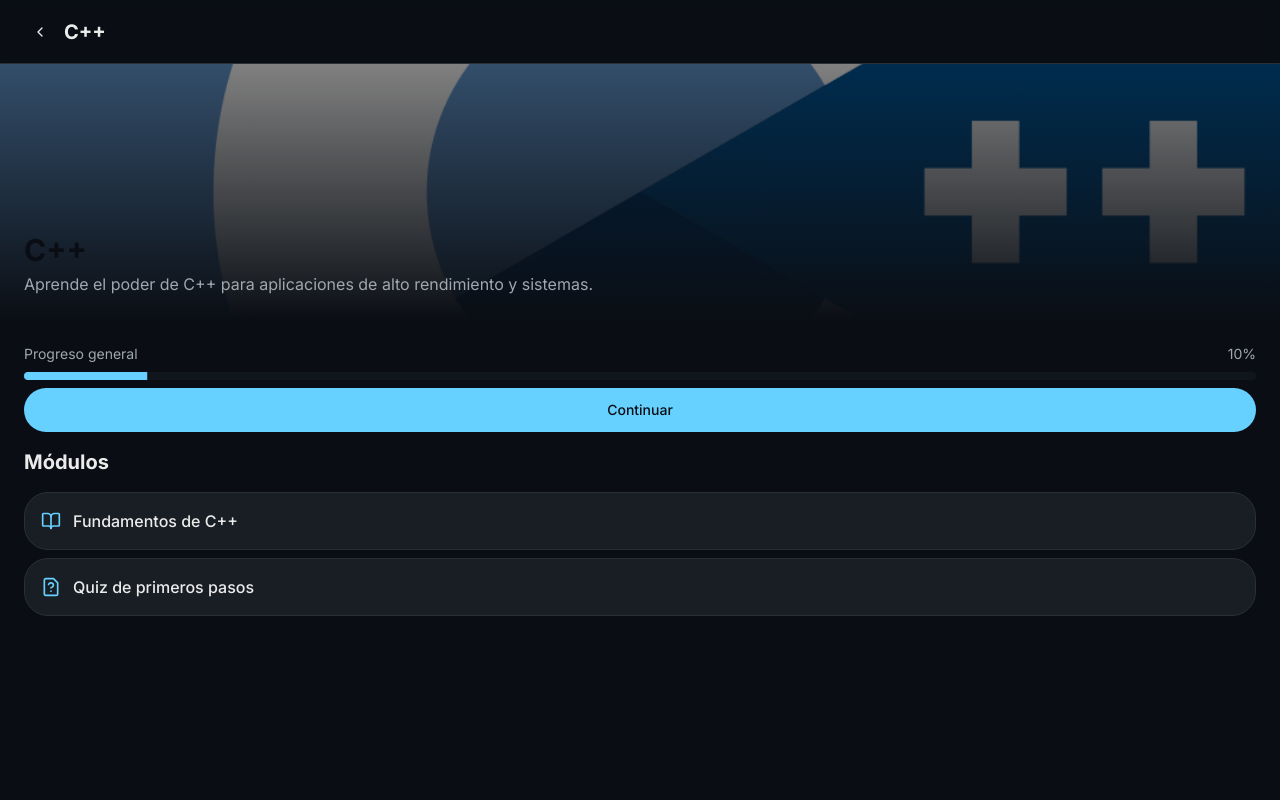
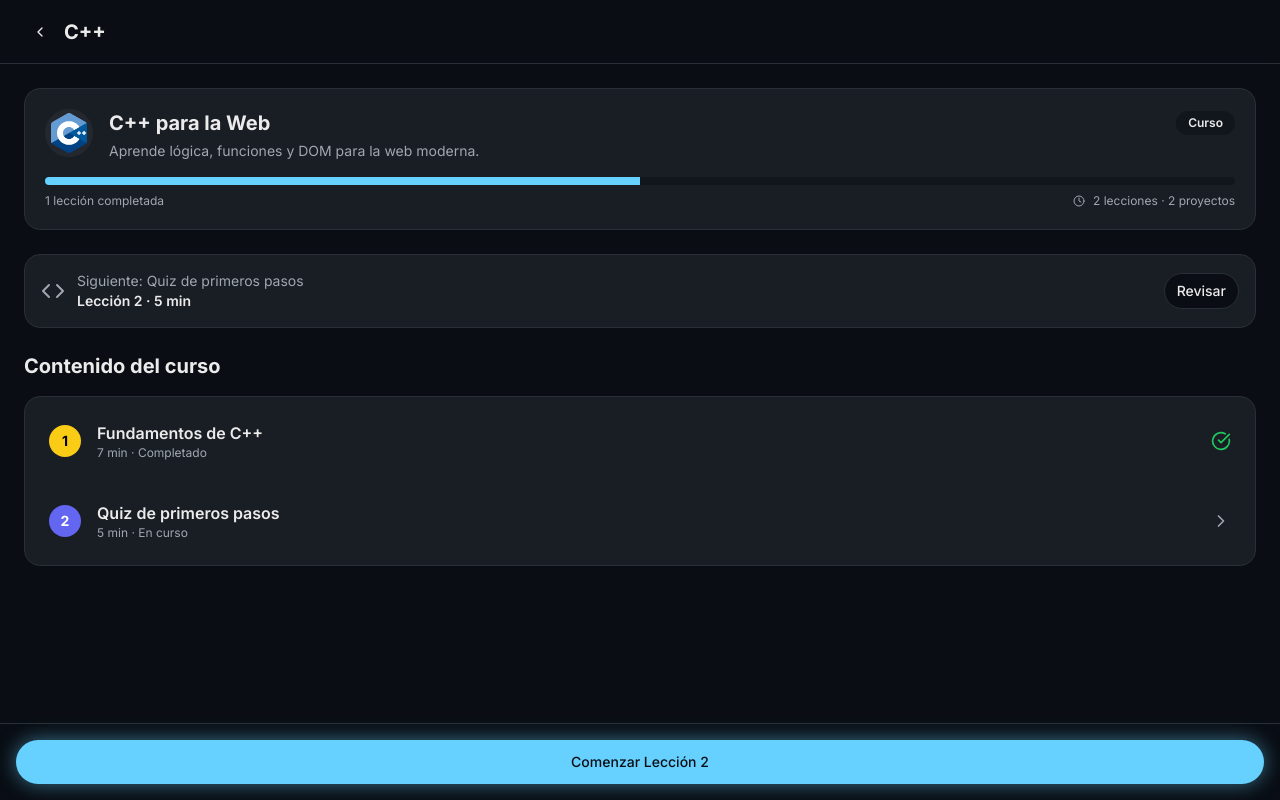
Before and after one commit to Lume03/Codecraft, a Next.js app: page /course/cpp-101 in a window 1280 px wide. Built offline with nearby package versions, Linux system fonts and the light colour scheme.

Commit message:
quiero que al entrar a un curos tenga ese formato la cantidad de leccion

```diff
--- a/src/app/course/[courseId]/page.tsx
+++ b/src/app/course/[courseId]/page.tsx
@@ -7,21 +7,35 @@ import { notFound, useParams } from 'next/navigation';
 import Link from 'next/link';
 import Image from 'next/image';
 import { Button } from '@/components/ui/button';
-import { CheckCircle, BookOpen, FileQuestion } from 'lucide-react';
+import {
+  CheckCircle,
+  ChevronRight,
+  Clock,
+  Code,
+  PlayCircle,
+} from 'lucide-react';
 import { Progress } from '@/components/ui/progress';
 import { useEffect, useState } from 'react';
+import { cn } from '@/lib/utils';
 
 export default function CourseDetailPage() {
   const params = useParams();
   const { courseId } = params as { courseId: string };
   const course = courses.find((c) => c.id === courseId);
 
-  // Use state to manage client-side randomness to avoid hydration errors
-  const [moduleStatuses, setModuleStatuses] = useState<boolean[]>([]);
+  const [moduleStatuses, setModuleStatuses] = useState<
+    ('completed' | 'in_progress' | 'locked')[]
+  >([]);
 
   useEffect(() => {
     if (course) {
-      setModuleStatuses(course.modules.map(() => Math.random() > 0.5));
+      // Simulate status: first is completed, second is in progress, rest are locked
+      const statuses: ('completed' | 'in_progress' | 'locked')[] = course.modules.map((_, index) => {
+        if (index === 0) return 'completed';
+        if (index === 1) return 'in_progress';
+        return 'locked';
+      });
+      setModuleStatuses(statuses);
     }
   }, [course]);
 
@@ -29,74 +43,134 @@ export default function CourseDetailPage() {
     notFound();
   }
 
-  // Find the first uncompleted module to link the "Continue" button
-  const continueModule =
-    course.modules.find((m) => m.id) || course.modules[0]; // Simple logic for now
+  const lessonsCompleted = moduleStatuses.filter(s => s === 'completed').length;
+  const totalLessons = course.modules.length;
+  const progressPercentage = (lessonsCompleted / totalLessons) * 100;
+
+  const currentLessonIndex = moduleStatuses.findIndex(s => s === 'in_progress');
+  const nextLesson = currentLessonIndex !== -1 ? course.modules[currentLessonIndex] : course.modules[0];
 
   return (
-    <div className="flex min-h-screen flex-col">
+    <div className="flex min-h-screen flex-col bg-background">
       <Header title={course.title} showBackButton />
-      <div className="relative h-48 w-full md:h-64">
+
+      <main className="flex-1 space-y-6 p-4 pb-28 md:p-6">
+        {/* Main Course Info Card */}
+        <div className="rounded-2xl border bg-card p-5">
+          <div className="flex items-start gap-4">
+            <div className="flex h-12 w-12 flex-shrink-0 items-center justify-center rounded-lg bg-card-foreground/5 p-1">
               <Image
                 src={course.image.imageUrl}
                 alt={course.image.description}
-          layout="fill"
-          objectFit="cover"
-          className="brightness-50"
+                width={48}
+                height={48}
+                className="h-full w-full object-contain"
                 data-ai-hint={course.image.imageHint}
               />
-        <div className="absolute inset-0 flex flex-col justify-end bg-gradient-to-t from-background to-transparent p-4 md:p-6">
-          <h2 className="text-2xl font-bold text-primary-foreground md:text-3xl">
-            {course.title}
-          </h2>
-          <p className="mt-1 text-sm text-muted-foreground md:text-base">
-            {course.description}
+            </div>
+            <div className="flex-1">
+              <div className="flex items-center justify-between">
+                <h2 className="text-xl font-bold">{course.title} para la Web</h2>
+                <span className="rounded-full bg-secondary px-3 py-1 text-xs font-semibold">
+                  Curso
+                </span>
+              </div>
+              <p className="mt-1 text-sm text-muted-foreground">
+                Aprende lógica, funciones y DOM para la web moderna.
               </p>
             </div>
           </div>
-      <div className="p-4 md:p-6">
-        <div className="mb-4 space-y-2">
-          <div className="flex justify-between text-sm text-muted-foreground">
-            <span>Progreso general</span>
-            <span>{course.progress}%</span>
+          <div className="mt-4 space-y-2">
+            <Progress value={progressPercentage} className="h-2" />
+            <div className="flex justify-between text-xs text-muted-foreground">
+              <span>
+                {lessonsCompleted} {lessonsCompleted === 1 ? 'lección completada' : 'lecciones completadas'}
+              </span>
+              <div className="flex items-center gap-2">
+                <Clock className="h-3 w-3" />
+                <span>{totalLessons} lecciones · 2 proyectos</span>
               </div>
-          <Progress value={course.progress} />
-          {continueModule && (
-            <Button asChild className="mt-4 w-full" size="lg">
-              <Link
-                href={`/course/${course.id}/${continueModule.type}/${continueModule.contentId}`}
-              >
-                Continuar
+            </div>
+          </div>
+        </div>
+
+        {/* Next Lesson Card */}
+        {nextLesson && (
+          <div className="flex items-center justify-between rounded-2xl border bg-card p-4">
+            <div className="flex items-center gap-3">
+              <Code className="h-6 w-6 text-muted-foreground" />
+              <div>
+                <p className="text-sm text-muted-foreground">Siguiente: {nextLesson.title}</p>
+                <p className="text-sm font-semibold">Lección {currentLessonIndex + 1} · {nextLesson.duration} min</p>
+              </div>
+            </div>
+            <Button variant="outline" size="sm" asChild>
+              <Link href={`/course/${course.id}/${nextLesson.type}/${nextLesson.contentId}`}>
+                Revisar
               </Link>
             </Button>
+          </div>
         )}
-        </div>
 
-        <h3 className="mb-4 text-xl font-bold">Módulos</h3>
-        <div className="space-y-2">
-          {course.modules.map((module, index) => (
+        {/* Course Content Section */}
+        <div>
+          <h3 className="mb-4 text-xl font-bold">Contenido del curso</h3>
+          <div className="space-y-2 rounded-2xl border bg-card p-2">
+            {course.modules.map((module, index) => {
+              const status = moduleStatuses[index];
+              return (
                 <Link
                   key={module.id}
                   href={`/course/${course.id}/${module.type}/${module.contentId}`}
-              className="block rounded-lg border bg-card p-4 transition-colors hover:bg-accent hover:text-accent-foreground"
+                  className={cn(
+                    'block rounded-xl p-4 transition-colors',
+                    status !== 'locked' ? 'hover:bg-secondary' : 'opacity-60 pointer-events-none'
+                  )}
                 >
                   <div className="flex items-center justify-between">
-                <div className="flex items-center gap-3">
-                  {module.type === 'theory' ? (
-                    <BookOpen className="h-5 w-5 text-primary" />
+                    <div className="flex items-center gap-4">
+                      <div
+                        className={cn(
+                          'flex h-8 w-8 items-center justify-center rounded-full text-sm font-bold',
+                          status === 'completed' && 'bg-yellow-400 text-black',
+                          status === 'in_progress' && 'bg-indigo-500 text-white',
+                          status === 'locked' && 'bg-secondary text-muted-foreground'
+                        )}
+                      >
+                        {index + 1}
+                      </div>
+                      <div>
+                        <p className="font-semibold">{module.title}</p>
+                        <p className="text-xs text-muted-foreground">
+                          {module.duration} min ·{' '}
+                          {status === 'completed' && 'Completado'}
+                          {status === 'in_progress' && 'En curso'}
+                          {status === 'locked' && 'Bloqueado'}
+                        </p>
+                      </div>
+                    </div>
+                    {status === 'completed' ? (
+                      <CheckCircle className="h-5 w-5 text-green-500" />
                     ) : (
-                    <FileQuestion className="h-5 w-5 text-accent" />
-                  )}
-                  <span className="font-medium">{module.title}</span>
-                </div>
-                {moduleStatuses[index] && (
-                  <CheckCircle className="h-5 w-5 text-green-500" />
+                      <ChevronRight className="h-5 w-5 text-muted-foreground" />
                     )}
                   </div>
                 </Link>
-          ))}
+              );
+            })}
           </div>
         </div>
+      </main>
+
+      {nextLesson && (
+         <div className="fixed bottom-0 inset-x-0 z-10 border-t bg-background/80 p-4 backdrop-blur-sm pb-[calc(1rem+env(safe-area-inset-bottom))]">
+            <Button size="lg" className="w-full" asChild style={{ borderRadius: '9999px', boxShadow: '0 0 20px 0 hsl(var(--primary) / 0.5)' }}>
+                <Link href={`/course/${course.id}/${nextLesson.type}/${nextLesson.contentId}`}>
+                    Comenzar Lección {currentLessonIndex + 1}
+                </Link>
+            </Button>
+         </div>
+      )}
     </div>
   );
 }
--- a/src/lib/data.tsx
+++ b/src/lib/data.tsx
@@ -37,6 +37,7 @@ export interface Module {
   title: string;
   type: 'theory' | 'quiz';
   contentId: string;
+  duration: number; // Duration in minutes
 }
 
 export type QuestionType =
@@ -138,9 +139,9 @@ export const courses: Course[] = [
     image: findImage('python-course'),
     progress: 75,
     modules: [
-        { id: 'py-m1', title: 'Introducción', type: 'theory', contentId: 'py-intro' },
-        { id: 'py-m2', title: 'Sintaxis básica', type: 'theory', contentId: 'py-syntax' },
-        { id: 'py-m3', title: 'Primer Quiz', type: 'quiz', contentId: 'py-quiz-1' },
+        { id: 'py-m1', title: 'Introducción', type: 'theory', contentId: 'py-intro', duration: 5 },
+        { id: 'py-m2', title: 'Sintaxis básica', type: 'theory', contentId: 'py-syntax', duration: 8 },
+        { id: 'py-m3', title: 'Primer Quiz', type: 'quiz', contentId: 'py-quiz-1', duration: 4 },
     ],
   },
   {
@@ -151,9 +152,10 @@ export const courses: Course[] = [
     image: findImage('js-course'),
     progress: 40,
     modules: [
-      { id: 'js-m1', title: 'Introducción', type: 'theory', contentId: 'js-intro' },
-      { id: 'js-m2', title: 'Quiz de variables', type: 'quiz', contentId: 'js-quiz-1' },
-      { id: 'js-m3', title: 'Tipos de datos', type: 'theory', contentId: 'js-data-types' },
+      { id: 'js-m1', title: 'Introducción a JS', type: 'theory', contentId: 'js-intro', duration: 6 },
+      { id: 'js-m2', title: 'Variables y Tipos', type: 'quiz', contentId: 'js-quiz-1', duration: 9 },
+      { id: 'js-m3', title: 'Funciones', type: 'theory', contentId: 'js-data-types', duration: 12 },
+      { id: 'js-m4', title: 'DOM y Eventos', type: 'theory', contentId: 'js-dom', duration: 10 },
     ],
   },
   {
@@ -164,8 +166,8 @@ export const courses: Course[] = [
     image: findImage('cpp-course'),
     progress: 10,
     modules: [
-        { id: 'cpp-m1', title: 'Fundamentos de C++', type: 'theory', contentId: 'cpp-intro' },
-        { id: 'cpp-m2', title: 'Quiz de primeros pasos', type: 'quiz', contentId: 'cpp-quiz-1' },
+        { id: 'cpp-m1', title: 'Fundamentos de C++', type: 'theory', contentId: 'cpp-intro', duration: 7 },
+        { id: 'cpp-m2', title: 'Quiz de primeros pasos', type: 'quiz', contentId: 'cpp-quiz-1', duration: 5 },
     ],
   },
 ];
```
Lines whose indentation alone changed are shown as unchanged.
